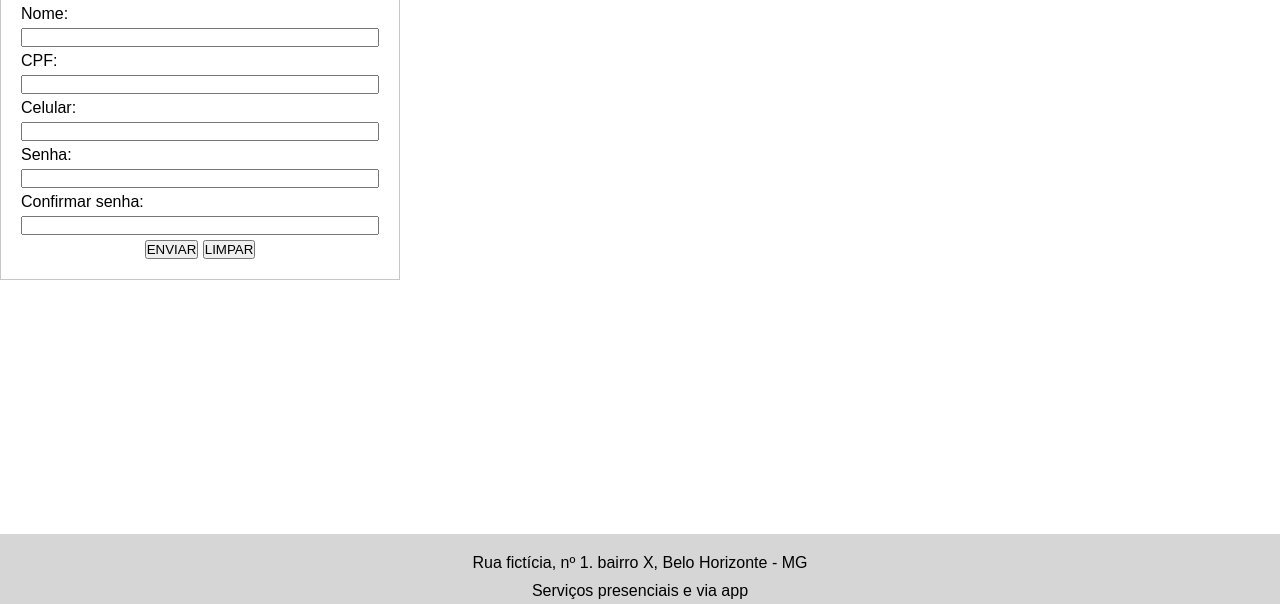
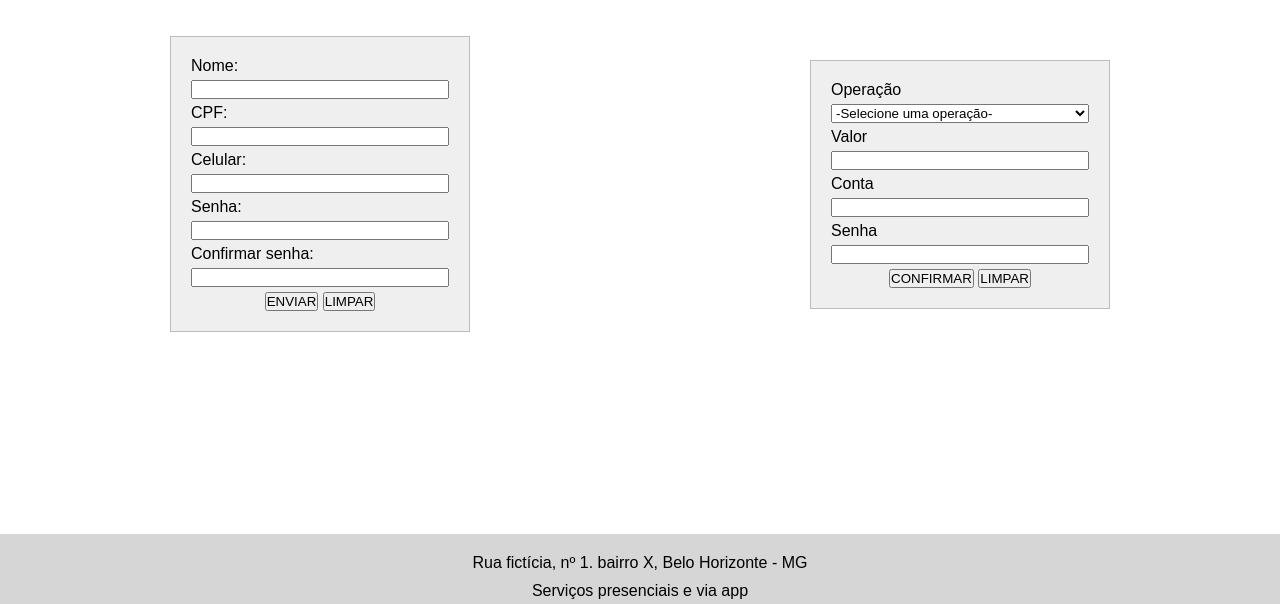
Before and after one commit to HoudiniGM/Project-Conta-Bancaria, a plain HTML site: page index.html in a window 1280 px wide. Shown: the part 116-720 px from the top of the page. Drawn offline with Linux system fonts and the light colour scheme.

Commit message:
Formulário de operações
Criei um formulário para definir o tipo de operação, valor e validar com a conta e senha.

```diff
--- a/index.html
+++ b/index.html
@@ -31,6 +31,26 @@
                 <button type="reset">LIMPAR</button>
             </span>
         </form>
+
+        <form id="operacoes">
+            <label for="opcoes">Operação</label>
+            <select name="opcoes" id="opcoes">
+                <option value="0">-Selecione uma operação-</option>
+                <option value="1">Saque</option>
+                <option value="2">Depósito</option>
+                <option value="3">Consultar saldo</option>
+            </select>
+            <label for="valor">Valor</label>
+            <input type="number" id="valor" required>
+            <label for="conta">Conta</label>
+            <input type="number" id="conta" required>
+            <label for="usarSenha">Senha</label>
+            <input type="password" id="usarSenha" required>
+            <span>
+                <button>CONFIRMAR</button>
+                <button>LIMPAR</button>
+            </span>
+        </form>
     </main>
 
     <footer>
--- a/script.js
+++ b/script.js
@@ -1,6 +1,8 @@
 // VARIÁVEIS ----------------------------
 let listaDados = [];
 const form = document.getElementById('dados');
+let opcoes = document.getElementById('opcoes');
+let valor = document.getElementById('valor');
 
 
 
@@ -25,6 +27,14 @@ function criarDado(evento){
     }
 }
 
+function desabilitarValor(){
+    if (opcoes.value == 3){
+        valor.disabled = true;
+    } else {
+        valor.disabled = false;
+    }
+}
 
 // CHAMADAS DE FUNÇÕES -------------------
 form.addEventListener('submit', criarDado);
+opcoes.addEventListener('click', desabilitarValor);
--- a/style.css
+++ b/style.css
@@ -25,19 +25,28 @@ header img {
 
 
 /* MAIN ---------------------------------- */
-/* MAIN >>> DADOS ------------------------ */
-#dados {
+main {
+    height: 50vh;
+    display: flex;
+    justify-content: space-around;
+    align-items: center;
+}
+
+form {
+    background-color: #1111;
     display: flex;
     flex-direction: column;
     border: 1px solid #5555;
-    width: 400px;
+    width: 300px;
     padding: 20px;
     gap: 5px;
 }
 
-#dados span {
+form span {
     align-self: center;
 }
+/* MAIN >>> DADOS ------------------------ */
+
 /* MAIN >>> DADOS ------------------------ */
 /* ---------------------------------- MAIN */
 
```
